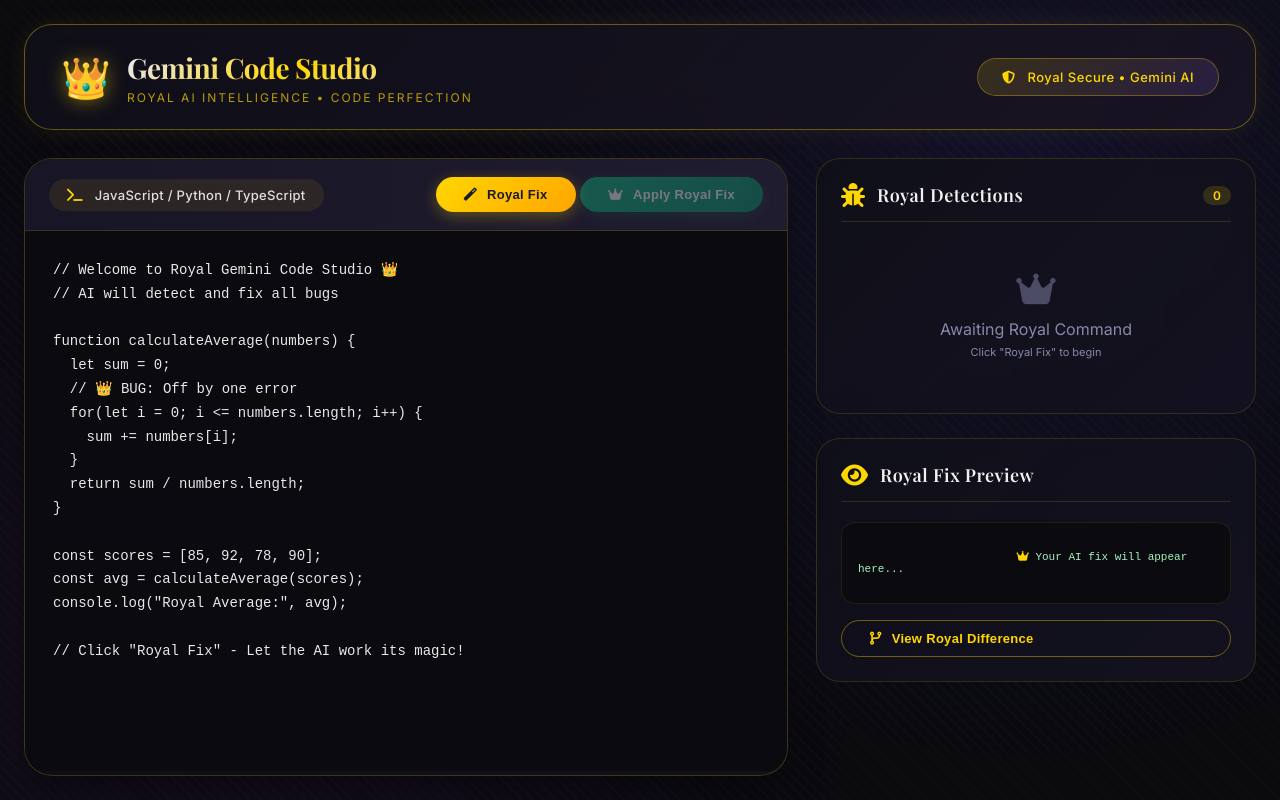
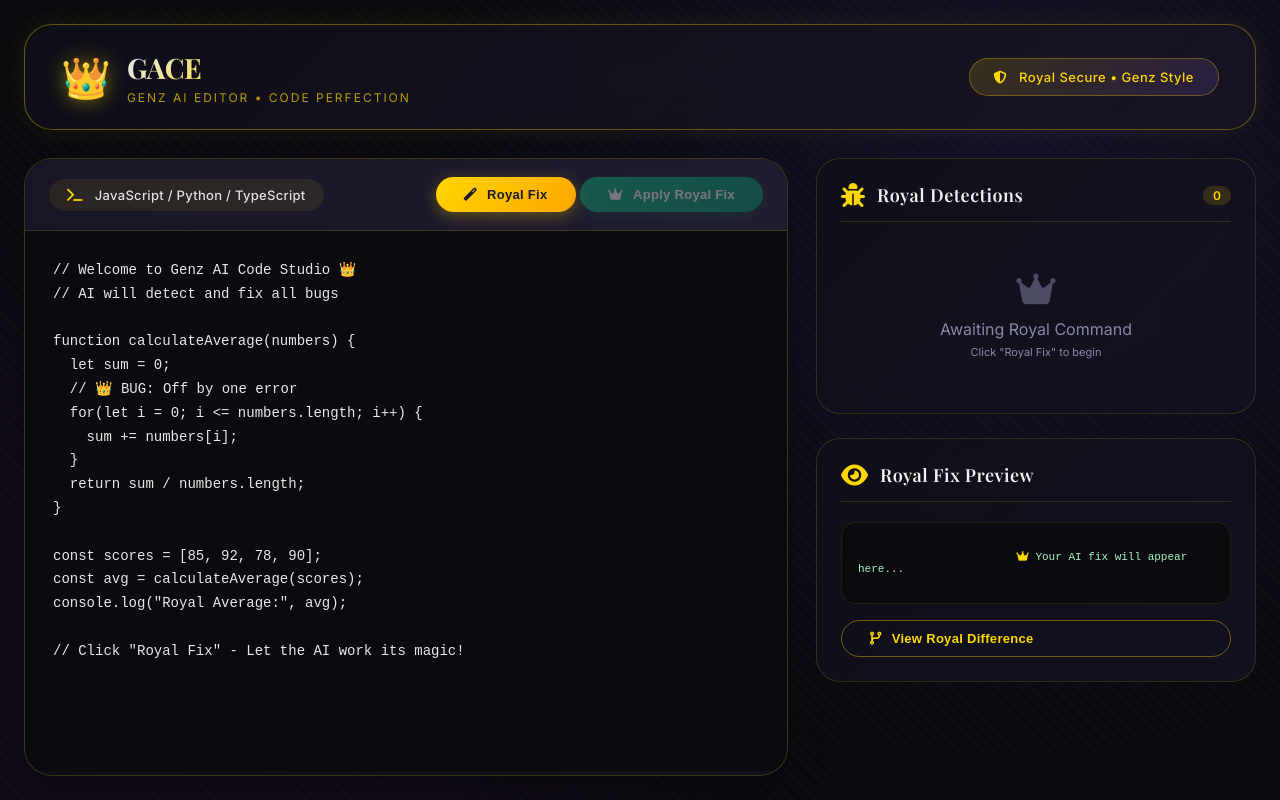
Before and after one commit to aimnodservices/GACC, a website: page index.html in a window 1280 px wide. Drawn offline with nearby package versions, Linux system fonts and the light colour scheme.

Commit message:
Update index.html

```diff
--- a/index.html
+++ b/index.html
@@ -3,7 +3,7 @@
 <head>
     <meta charset="UTF-8">
     <meta name="viewport" content="width=device-width, initial-scale=1.0">
-    <title>Gemini Code Studio | Royal AI Editor</title>
+    <title>Genz AI Code Editor</title>
     <link href="https://fonts.googleapis.com/css2?family=Inter:opsz,wght@14..32,300;14..32,400;14..32,500;14..32,600;14..32,700&family=Playfair+Display:wght@400;500;600;700&display=swap" rel="stylesheet">
     <link rel="stylesheet" href="https://cdnjs.cloudflare.com/ajax/libs/font-awesome/6.5.1/css/all.min.css">
     <style>
@@ -419,12 +419,12 @@
                 <div class="logo-area">
                     <div class="crown-icon">👑</div>
                     <div class="logo-text">
-                        <h1>Gemini Code Studio</h1>
-                        <p>Royal AI Intelligence • Code Perfection</p>
+                        <h1>GACE</h1>
+                        <p>Genz AI Editor • Code Perfection</p>
                     </div>
                 </div>
                 <div class="status-badge">
-                    <i class="fas fa-shield-alt"></i> Royal Secure • Gemini AI
+                    <i class="fas fa-shield-alt"></i> Royal Secure • Genz Style
                 </div>
             </div>
         </div>
@@ -447,7 +447,7 @@
                         </button>
                     </div>
                 </div>
-                <textarea id="codeEditor" placeholder="Write your royal code here...">// Welcome to Royal Gemini Code Studio 👑
+                <textarea id="codeEditor" placeholder="Write your royal code here...">// Welcome to Genz AI Code Studio 👑
 // AI will detect and fix all bugs
 
 function calculateAverage(numbers) {
@@ -505,7 +505,7 @@ console.log("Royal Average:", avg);
     <div id="loadingOverlay" class="royal-loading">
         <div class="loading-crown">👑</div>
         <div class="loading-spinner-royal"></div>
-        <div class="loading-text">Gemini AI is meditating...</div>
+        <div class="loading-text">GACE is meditating...</div>
         <div style="font-size: 12px; color: #aaa;">Summoning the fix for your code</div>
     </div>
 
```
